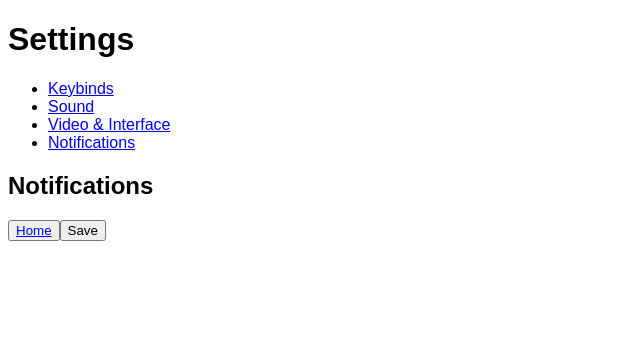
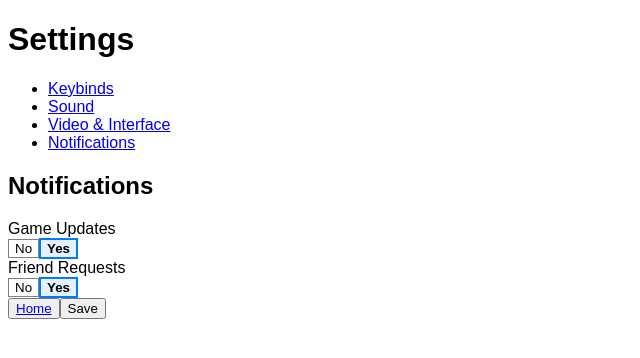
Before and after one commit to ClaraY05/cs35l-project-minesweeper, a React (Vite) app in the folder frontend/: page /settings/notifications in a window 1280 px wide. Shown: the top 358 px of the page, without its empty margins (0-640 px from the left). Built offline with nearby package versions, Linux system fonts and the light colour scheme.

Commit message:
Populated notifications settings sub page

```diff
--- a/frontend/src/pages/Settings/Notifications.tsx
+++ b/frontend/src/pages/Settings/Notifications.tsx
@@ -1,5 +1,14 @@
+import Selector from "./components/CommonSelector";
+
 const Notifications = () => {
-    return <h2>Notifications</h2>
+    let bool: string[] = ["No","Yes"];
+    return (
+        <div>
+            <h2>Notifications</h2>
+            <Selector label="Game Updates" options={bool} defaultValue="Yes"/>
+            <Selector label="Friend Requests" options={bool} defaultValue="Yes"/>
+        </div>
+    );
 }
 
 export default Notifications;
```
